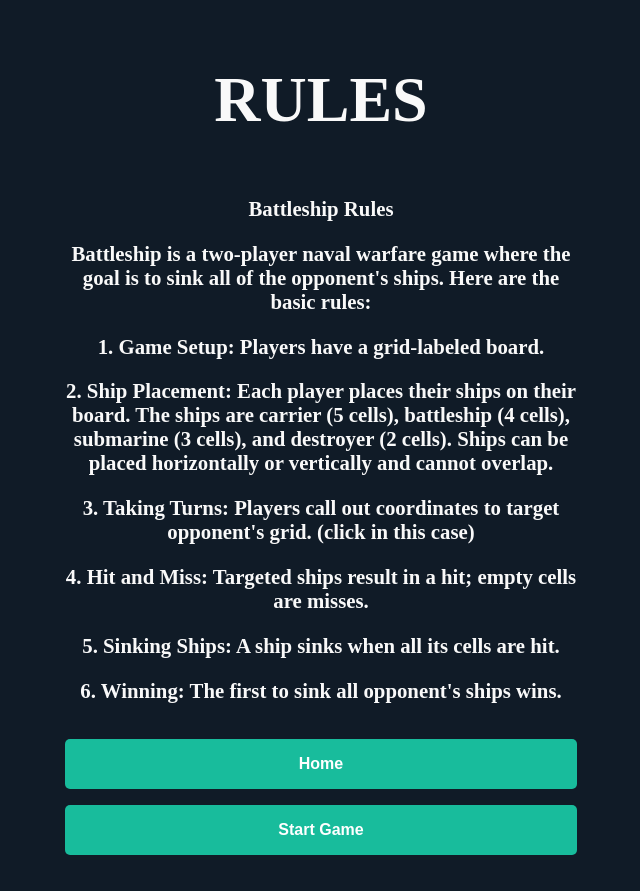
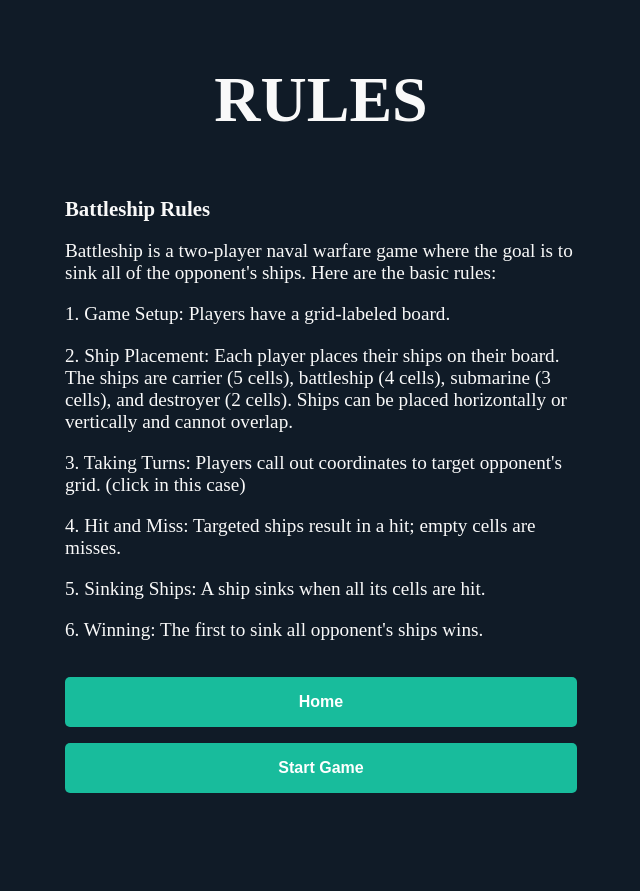
Before and after one commit to EliasBaron/battleship-ui, a React (Vite) app: page /rules in a window 1280 px wide. Shown: the whole page, without its empty margins (319-959 px from the left). After the commit the page ends 829 px from the top, so only its background shows below. Built offline with nearby package versions, Linux system fonts and the light colour scheme.

Commit message:
more and more styles

```diff
--- a/src/App.css
+++ b/src/App.css
@@ -17,6 +17,7 @@ body {
 
 .home-container {
   margin-bottom: 1em;
+  text-align: start;
 }
 
 .text {
@@ -25,11 +26,17 @@ body {
   font-weight: bold;
 }
 
+.simpletext {
+  color: #f9f9f9;
+  font-size: 1.2em;
+}
+
 .title {
   text-align: center;
   font-size: 2em;
   font-weight: bold;
   margin-bottom: .5;
+  margin-top: 0;
   color: #f9f9f9;
 }
 
--- a/src/components/Home.jsx
+++ b/src/components/Home.jsx
@@ -11,19 +11,19 @@ export default function Home() {
       <div className="home-container">
         <div className="home">
           <h2 className="text">Welcome to Battleship!</h2>
-          <p className="text">
+          <p className="simpletext">
             This is a simple implementation of the classic game Battleship. The
             rules are simple: each player places their ships on their board and
             then takes turns firing at the other player's board. The first
             player to sink all of the other player's ships wins!
           </p>
-          <p className="text">
+          <p className="simpletext">
+            If you need a refresher on the rules, click the "Rules" button
+            below.
+          </p>
+          <p className="simpletext">
             To get started, click the "Start Game" button below. You'll be taken
             to the game screen where you can place your ships and start playing!
-          </p>
-          <p className="text">
-            If you need a refresher on the rules, click the "Rules" button
-            below.
           </p>
         </div>
       </div>
--- a/src/components/Rules.jsx
+++ b/src/components/Rules.jsx
@@ -11,33 +11,33 @@ export default function Rules() {
       <div className="home-container">
         <div className="rules">
           <h2 className="text">Battleship Rules</h2>
-          <p className="text">
+          <p className="simpletext">
             Battleship is a two-player naval warfare game where the goal is to
             sink all of the opponent's ships. Here are the basic rules:
           </p>
 
           <div className="rule-section">
-            <p className="text">
+            <p className="simpletext">
               1. Game Setup: Players have a grid-labeled board.
             </p>
-            <p className="text">
+            <p className="simpletext">
               2. Ship Placement: Each player places their ships on their board.
               The ships are carrier (5 cells), battleship (4 cells), submarine
               (3 cells), and destroyer (2 cells). Ships can be placed
               horizontally or vertically and cannot overlap.
             </p>
-            <p className="text">
+            <p className="simpletext">
               3. Taking Turns: Players call out coordinates to target opponent's
               grid. (click in this case)
             </p>
-            <p className="text">
+            <p className="simpletext">
               4. Hit and Miss: Targeted ships result in a hit; empty cells are
               misses.
             </p>
-            <p className="text">
+            <p className="simpletext">
               5. Sinking Ships: A ship sinks when all its cells are hit.
             </p>
-            <p className="text">
+            <p className="simpletext">
               6. Winning: The first to sink all opponent's ships wins.
             </p>
           </div>
```
